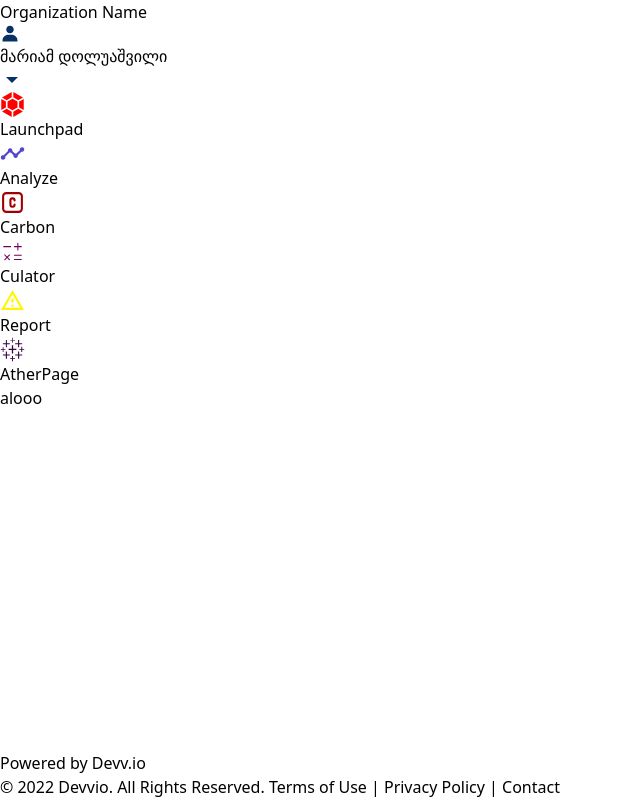
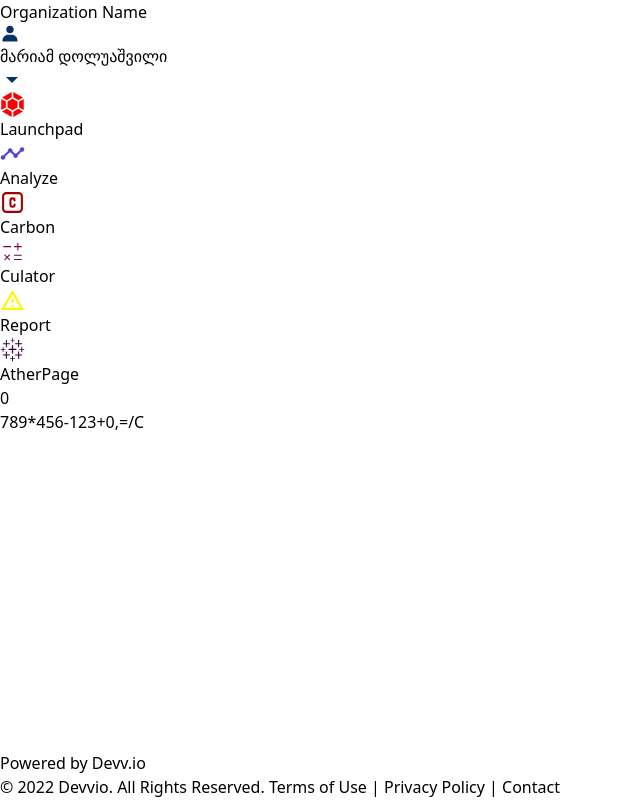
Before and after one commit to Mari-2040/Dashboard, a React (Vite) app: page /Culator in a window 1280 px wide. Shown: the whole page, without its empty margins (0-640 px from the left). Built offline with nearby package versions, Linux system fonts and the light colour scheme.

Commit message:
AddCalculator

```diff
--- a/src/Components/Calculator/Calculator.tsx
+++ b/src/Components/Calculator/Calculator.tsx
@@ -1,7 +1,68 @@
-import React from "react";
+import React, { useState } from "react";
 
 const Calculator = () => {
-  return <div>alooo</div>;
+  const [display, setDisplay] = useState("");
+
+  const handleButtonClick = (value) => {
+    if (value === "=") {
+      try {
+        // Using eval to evaluate the mathematical expression
+        setDisplay(eval(display).toString());
+      } catch (error) {
+        setDisplay("Error");
+      }
+    } else if (value === "C") {
+      // Clear the display
+      setDisplay("");
+    } else {
+      // Append the clicked button value to the display
+      setDisplay((prevDisplay) => prevDisplay + value);
+    }
+  };
+
+  const handleKeyboardInput = (event) => {
+    const key = event.key;
+    if (key === "Enter") {
+      // For the equal sign, evaluate the expression
+      handleButtonClick("=");
+    } else if (key === "Escape") {
+      // For the "C" key, clear the display
+      handleButtonClick("C");
+    } else if (!isNaN(key) || key === "." || "+-*/%".includes(key)) {
+      // For numbers and operators, update the display
+      handleButtonClick(key);
+    }
+  };
+
+  return (
+    <div
+      className='bg-gray-200 p-4 rounded-md shadow-md w-72 mx-auto mt-10'
+      onKeyDown={handleKeyboardInput} // Attach onKeyDown event to the div
+    >
+      <div className='text-3xl font-bold mb-4 text-center'>
+        {display || "0"}
+      </div>
+      <div className='grid grid-cols-4 gap-2'>
+        {[7, 8, 9, "*", 4, 5, 6, "-", 1, 2, 3, "+", 0, ",", "=", "/"].map(
+          (value) => (
+            <button
+              key={value}
+              className='bg-gray-300 rounded-lg p-3 text-xl text-gray-800'
+              onClick={() => handleButtonClick(value)}
+            >
+              {value}
+            </button>
+          )
+        )}
+        <button
+          className='bg-red-500 rounded-lg w-64 p-3 text-xl text-white'
+          onClick={() => handleButtonClick("C")}
+        >
+          C
+        </button>
+      </div>
+    </div>
+  );
 };
 
 export default Calculator;
--- a/src/Components/Menu/NavMenu.tsx
+++ b/src/Components/Menu/NavMenu.tsx
@@ -4,7 +4,7 @@
   const navigate = useNavigate();
 
   return (
-  <div className={`mt-3 ml-4 opacity-[0.75]`}>
+  <div className={`mt-3 ml-4 opacity-[0.75] h-full`}>
     {Menu.map((item: any, index: any) => {
     return (
       <div>
--- a/src/index.css
+++ b/src/index.css
@@ -11,3 +11,8 @@
 .wrapper {
     min-height: calc(100vh - 141px);
 }
+.animate-gradient {
+    animation: rotateGradient 10s linear infinite;
+    background: linear-gradient(45deg, #f00, #00f, #0f0, #f00);
+    background-size: 400% 400%;
+  }
```
